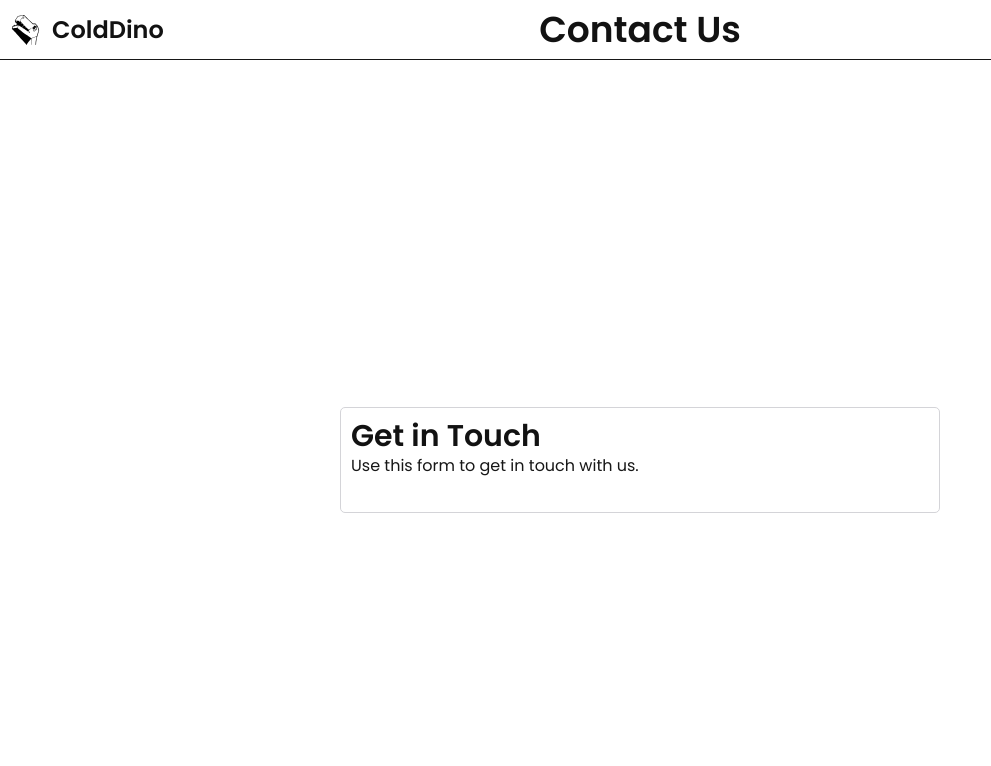
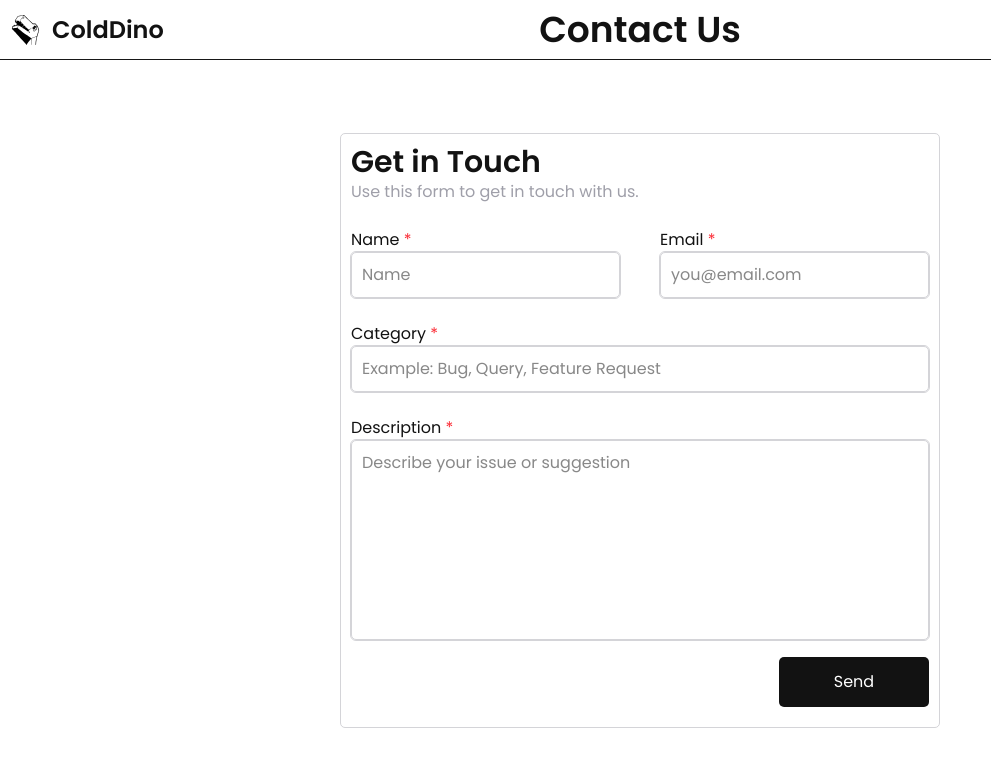
Before and after one commit to PandaBean18/coldDino, a Next.js app: page /contact in a window 1280 px wide. Shown: the top 766 px of the page, without its empty margins (0-991 px from the left). Built offline with nearby package versions, Linux system fonts and the light colour scheme.

Commit message:
added contact form

```diff
--- a/app/contact/page.tsx
+++ b/app/contact/page.tsx
@@ -1,15 +1,97 @@
 'use client'
-import { useState } from "react";
+import { ChangeEvent, FormEventHandler, TextareaHTMLAttributes, useState } from "react";
 import Image from "next/image";
+import axios from "axios";
 
 export default function Contact() {
     const [name, setName] = useState("");
     const [mail, setMail] = useState("");
-    const [topic, setTopic] = useState("");
-    const [message, setMessage] = useState("");
+    const [category, setCategory] = useState("");
+    const [description, setDescription] = useState("");
 
-    function updateName(event: InputEvent) {
+    function updateName(event: ChangeEvent<HTMLInputElement>) {
         setName(event.target!.value);
+    }
+
+    function updateMail(event: ChangeEvent<HTMLInputElement>) {
+        setMail(event.target!.value);
+    }
+
+    function updateCategory(event: ChangeEvent<HTMLInputElement>) {
+        setCategory(event.target!.value);
+    }
+
+    function validateMail(str: string) {
+        return /^[^\s@]+@[^\s@]+\.[^\s@]+$/.test(str)
+    }
+
+    async function validateData() {
+        const nameInput = document.getElementById("inputName");
+        const mailInput = document.getElementById("inputMail");
+        const categoryInput = document.getElementById("inputIssueCategory");
+        const descriptionInput = document.getElementById("inputIssueDesc");
+        const sendButton = document.getElementById("sendButton");
+        const sendButtonLoading = document.getElementById("sendButtonLoading");
+
+        sendButton!.style.display = "none";
+        sendButtonLoading!.style.display = "flex";
+
+        if (name === "") {
+            nameInput!.style.outlineColor = "red";
+            nameInput!.scrollIntoView({behavior: "smooth"});
+            sendButton!.style.display = "block";
+            sendButtonLoading!.style.display = "none";
+            return false;
+        } else if (mail === "") {
+            mailInput!.style.outlineColor = "red";
+            mailInput!.scrollIntoView({behavior: "smooth"});
+            sendButton!.style.display = "block";
+            sendButtonLoading!.style.display = "none";
+            return false;
+        } else if (category === "") {
+            categoryInput!.style.outlineColor = "red";
+            categoryInput!.scrollIntoView({behavior: "smooth"});
+            sendButton!.style.display = "block";
+            sendButtonLoading!.style.display = "none";
+            return false;
+        } else if (descriptionInput!.value === "") {
+            descriptionInput!.style.outlineColor = "red";
+            descriptionInput!.scrollIntoView({behavior: "smooth"});
+            sendButton!.style.display = "block";
+            sendButtonLoading!.style.display = "none";
+            return false;
+        }
+
+        if (!validateMail(mail)) {
+            mailInput!.style.outlineColor = "red";
+            mailInput!.scrollIntoView({behavior: "smooth"});
+            sendButton!.style.display = "block";
+            sendButtonLoading!.style.display = "none";
+            return false;
+        }
+
+        try {
+            await axios.post("/api/contact", {
+                data: {
+                    userName: name,
+                    userMail: mail,
+                    issueCategory: category,
+                    issueDescription: descriptionInput!.value
+                }
+            })
+
+            sendButton!.style.display = "block";
+            sendButtonLoading!.style.display = "none";
+            document.getElementById("contactForm")!.style.display = "none";
+            document.getElementById("contactSent")!.style.display = "flex";
+
+        } catch {
+            alert("Something went wrong.");
+            sendButton!.style.display = "block";
+            sendButtonLoading!.style.display = "none";
+            return;
+        }
+
     }
 
     return (
@@ -47,14 +129,58 @@ export default function Contact() {
                 </div>
             </div>
 
-            <div className="w-full min-h-[100vh] p-[20px] flex mbp:items-center justify-center">
-                <div className="w-full h-max max-w-[600px] border-1 border-zinc-300 rounded-[5px] p-[10px]">
+            <div className="w-full min-h-[calc(100vh-60px)] p-[20px] flex mbp:items-center justify-center">
+                <div className=" w-[400px] h-max mbp:w-[600px] border-1 border-zinc-300 rounded-[5px] p-[10px]" id="contactForm">
                     <p className="text-3xl text-[#121212] font-semibold">Get in Touch</p>
-                    <p className="ext-[#121212]">Use this form to get in touch with us.</p>
+                    <p className="text-zinc-400">Use this form to get in touch with us.</p>
                     <br />
-
+                    <div className="w-full block mbp:flex mbp:justify-between">
+                        <div className="w-full mbp:w-[calc(50%-20px)]">
+                            <label htmlFor="inputName" className="text-[#121212]">Name <span className="text-red-500">*</span></label>
+                            <br />
+                            <input id="inputName" type="text" className="w-full rounded-[5px] p-[10px] border-1 border-zinc-300 text-[#121212] outline outline-zinc-300 focus-outline focus:outline-[#121212]" placeholder="Name" onChange={updateName} onClick={()=>{
+                                const e = document.getElementById("inputName");
+                                e!.style.outlineColor = "#121212";
+                            }} />
+                        </div>
+                        <div className="w-full mbp:w-[calc(50%-20px)] mt-[24px] mbp:mt-0">
+                            <label htmlFor="inputMail" className="text-[#121212]">Email <span className="text-red-500">*</span></label>
+                            <br />
+                            <input type="text" className="w-full rounded-[5px] p-[10px] border-1 border-zinc-300 text-[#121212] outline outline-zinc-300 focus-outline focus:outline-[#121212]" placeholder="you@email.com" onChange={updateMail} onClick={()=>{
+                                const e = document.getElementById("inputMail");
+                                e!.style.outlineColor = "#121212";
+                            }} id="inputMail"/>
+                        </div>
+                    </div>
+                    <div className="w-full mt-[24px]">
+                        <label htmlFor="inputIssueCategory" className="text-[#121212]">Category <span className="text-red-500">*</span></label>
+                        <br />
+                        <input type="text" className="w-full rounded-[5px] p-[10px] border-1 border-zinc-300 text-[#121212] outline outline-zinc-300 focus-outline focus:outline-[#121212]" placeholder="Example: Bug, Query, Feature Request" onChange={updateCategory} onClick={()=>{
+                            const e = document.getElementById("inputIssueCategory");
+                            e!.style.outlineColor = "#121212";
+                        }} id="inputIssueCategory"/>
+                    </div>
+                    <div className="w-full mt-[24px]">
+                        <label htmlFor="inputIssueDesc" className="text-[#121212]">Description <span className="text-red-500">*</span></label>
+                        <br />
+                        <textarea className="w-full h-[200px] rounded-[5px] p-[10px] border-1 border-zinc-300 text-[#121212] outline outline-zinc-300 focus-outline focus:outline-[#121212] resize-none" placeholder="Describe your issue or suggestion" onClick={()=>{
+                            const e = document.getElementById("inputIssueDesc");
+                            e!.style.outlineColor = "#121212";
+                        }} id="inputIssueDesc"/>
+                    </div>
+                    <div className="w-full h-[70px] flex justify-end items-center">
+                        <input className="h-[50px] w-[150px] bg-[#121212] text-white rounded-[5px] hover:cursor-pointer" type="button" name="send" id="sendButton" value="Send" onClick={validateData}></input>
+                        <div className="hidden h-[50px] w-[150px] bg-[#121212] text-white rounded-[5px] flex items-center justify-center" id="sendButtonLoading">
+                            <div className="w-[30px] aspect-square rounded-[50%] border-4 border-4 border-t-[#121212] border-b-[#121212] border-r-white border-l-white animate-myspin"></div>
+                        </div>
+                    </div>
+                </div>
+                <div className="hidden w-[400px] h-[300px] mbp:w-[600px] border-1 border-zinc-300 rounded-[5px] p-[10px] flex flex-col items-center justify-center" id="contactSent">
+                    <p className="text-[#121212] text-3xl font-semibold text-center">Information Has Been Sent</p>
+                    <p className="text-zinc-400 text-center">Our team will get in contact with you if required.</p>
                 </div>
             </div>
+
         </div>
     );
 }
--- a/app/waitlist/page.tsx
+++ b/app/waitlist/page.tsx
@@ -1,5 +1,4 @@
 'use client'
-
 import { useState } from 'react';
 
 const WaitlistPage = () => {
--- /dev/null
+++ b/pages/api/contact.ts
@@ -0,0 +1,29 @@
+import { NextApiRequest, NextApiResponse } from "next";
+import { resend } from "@/utils/resend";
+
+export default async function handler(req: NextApiRequest, res: NextApiResponse) {
+
+    if (req.method !== "POST") {
+        res.status(405).json({message: "method not allowed"});
+        return;
+    }
+
+    const userMail = req.body["data"]["userMail"];
+    const userName = req.body["data"]["userName"];
+    const issueCategory = req.body["data"]["issueCategory"];
+    const issueDescription = req.body["data"]["issueDescription"];
+
+    const {data, error} = await resend.emails.send({
+        from: `ColdDino: ${userMail} <onboarding@resend.dev>`,
+        to: [process.env.SUPPORT_CONTACT_MAIL!],
+        subject: issueCategory,
+        html: `<strong>From: </strong>${userName} (${userMail})<br/><p>${issueDescription}</p>`
+    })
+
+    if (error) {
+        res.status(500).json({message: `Error sending mail: ${error.message}`});
+        return;
+    }
+
+    res.status(200).json({message: "Mail sent"});
+}
--- /dev/null
+++ b/utils/resend.js
@@ -0,0 +1,5 @@
+import { Resend } from "resend";
+
+const resend = new Resend(process.env.RESEND_API_KEY);
+
+export { resend };
```
